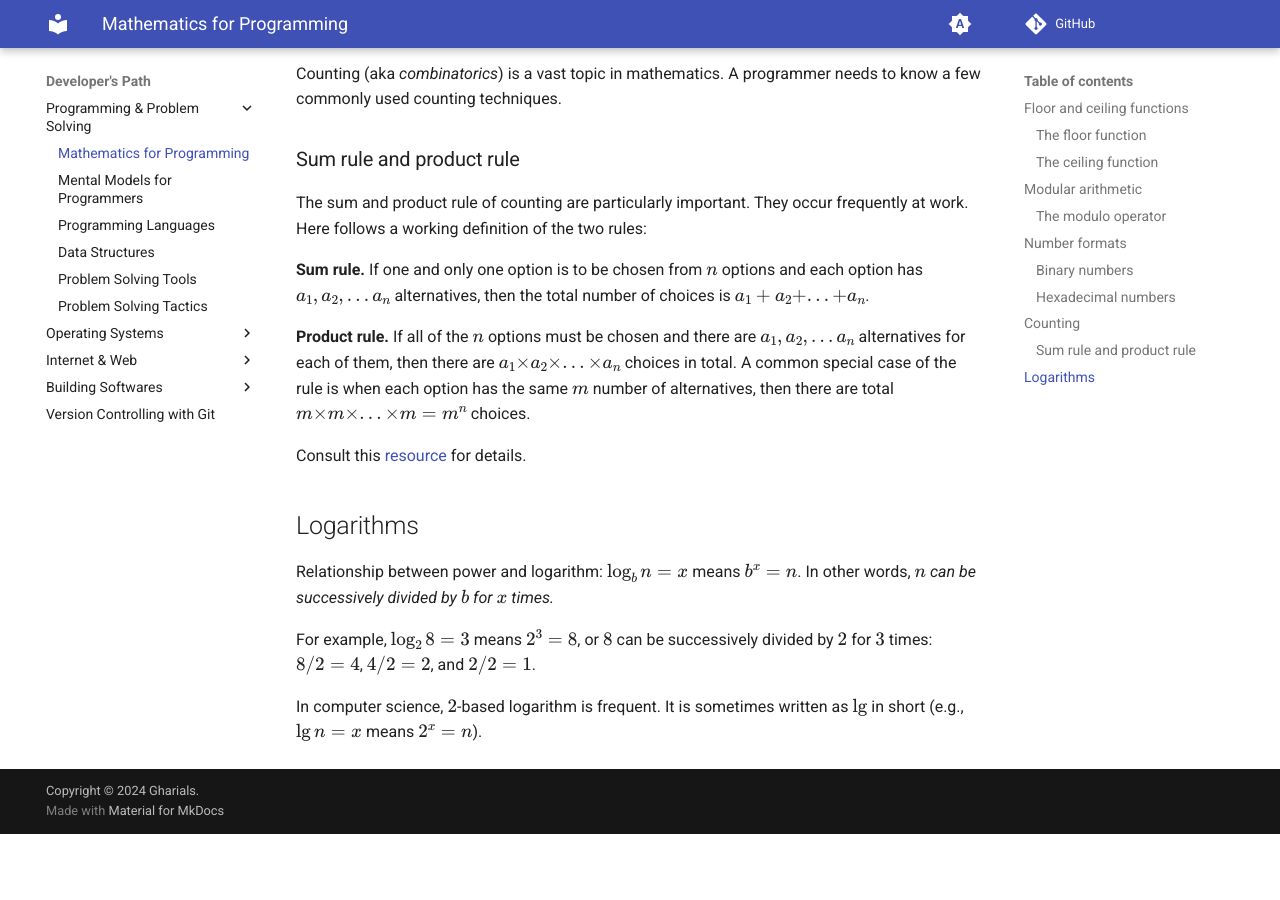
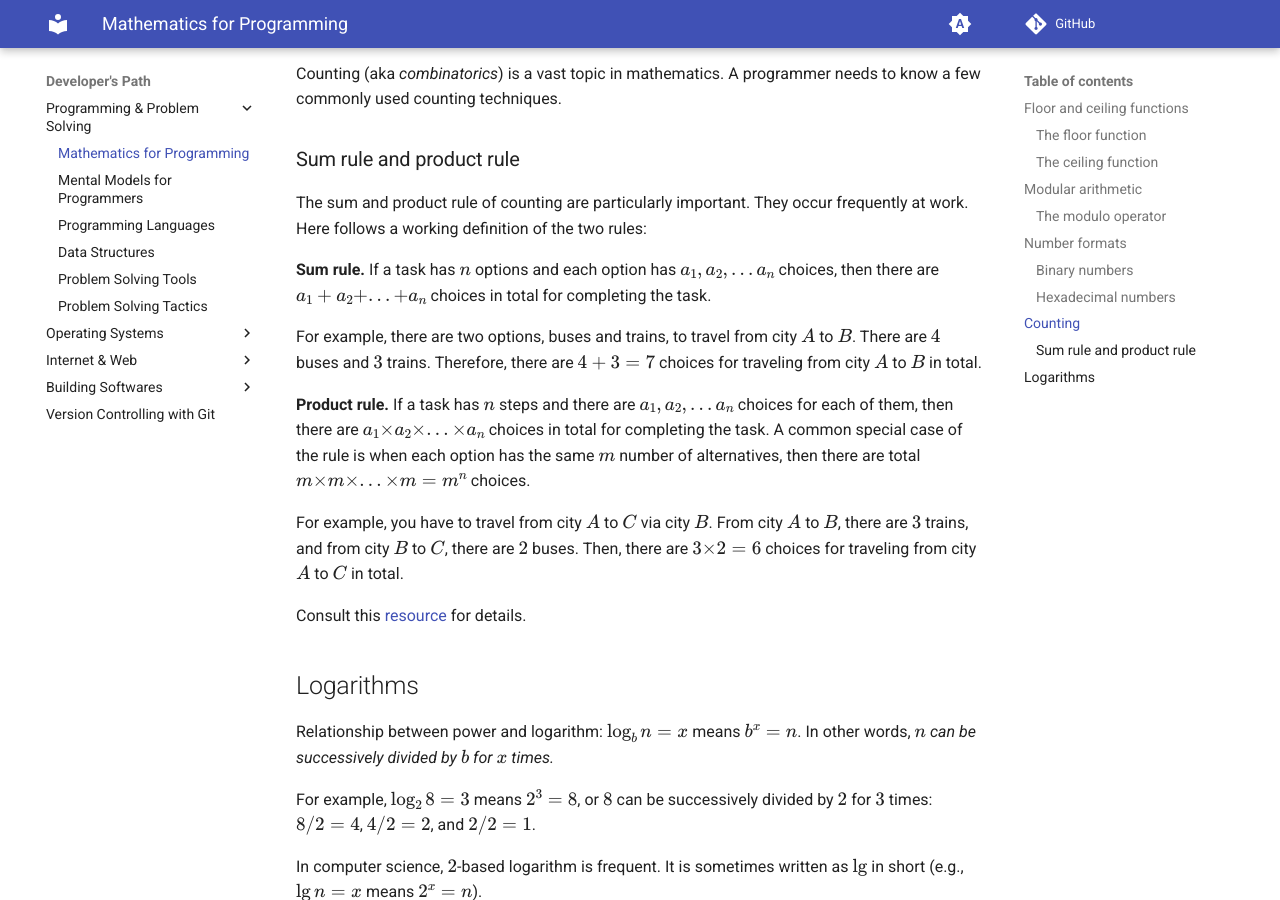
Before and after one commit to gharials/dev-path, an MkDocs documentation site: the page built from docs/programming/math-prog.md, in a window 1280 px wide and 900 px high, scrolled down 2478 px. Built offline with MkDocs 1.6.1 and Material for MkDocs 9.7.7, drawn with Linux system fonts in a browser that asks for light colours; comment, search, counter and statistics services are not loaded; before the commit the page ends 3312 px from its top, so only the background shows below that.

Commit message:
'math-prog': examples in sum rule and product rule.

```diff
--- a/docs/programming/math-prog.md
+++ b/docs/programming/math-prog.md
@@ -80,9 +80,13 @@
 
 The sum and product rule of counting are particularly important. They occur frequently at work. Here follows a working definition of the two rules:
 
-**Sum rule.** If one and only one option is to be chosen from $n$ options and each option has $a_1, a_2, ... a_n$ alternatives, then the total number of choices is $a_1 + a_2 + ... + a_n$.
+**Sum rule.** If a task has $n$ options and each option has $a_1, a_2, ... a_n$ choices, then there are $a_1 + a_2 + ... + a_n$ choices in total for completing the task.
 
-**Product rule.** If all of the $n$ options must be chosen and there are $a_1, a_2, ... a_n$ alternatives for each of them, then there are $a_1 × a_2 × ... × a_n$ choices in total. A common special case of the rule is when each option has the same $m$ number of alternatives, then there are total $m × m × ... × m = m^n$ choices.
+For example, there are two options, buses and trains, to travel from city $A$ to $B$. There are $4$ buses and $3$ trains. Therefore, there are $4 + 3 = 7$ choices for traveling from city $A$ to $B$ in total.
+
+**Product rule.** If a task has $n$ steps and there are $a_1, a_2, ... a_n$ choices for each of them, then there are $a_1 × a_2 × ... × a_n$ choices in total for completing the task. A common special case of the rule is when each option has the same $m$ number of alternatives, then there are total $m × m × ... × m = m^n$ choices.
+
+For example, you have to travel from city $A$ to $C$ via city $B$. From city $A$ to $B$, there are $3$ trains, and from city $B$ to $C$, there are $2$ buses. Then, there are $3 × 2 = 6$ choices for traveling from city $A$ to $C$ in total.
 
 Consult this [resource](https://brilliant.org/wiki/rule-of-sum-and-rule-of-product-problem-solving/) for details.
 
```
